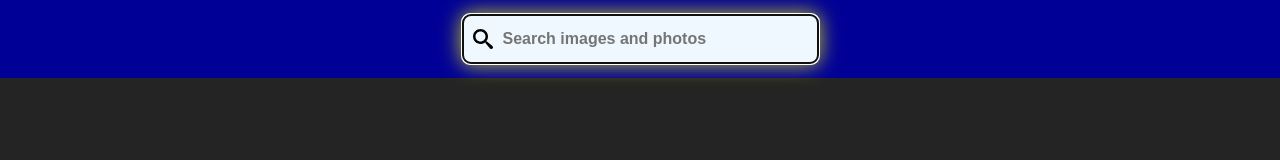
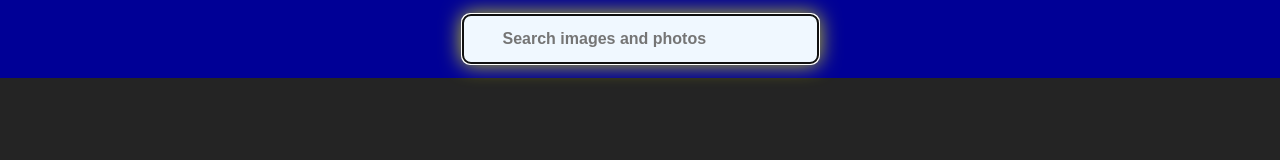
Before and after one commit to Dmytro-Tr/goit-react-hw-04, a React (Vite) app: page / in a window 1280 px wide. Shown: the top 160 px of the page. Built offline with nearby package versions, Linux system fonts and the light colour scheme.

Commit message:
fixed svg

```diff
--- a/src/components/searchBar/SearchBar.jsx
+++ b/src/components/searchBar/SearchBar.jsx
@@ -31,7 +31,8 @@ const SearchBar = ({ onHandleChangeQuery }) => {
           className={s.button}
         >
           <svg className={s.svg}>
-            <use href="/src/svg/symbols.svg#icon-search"></use>
+            <use href="../../svg/symbols.svg#icon-search"></use>
+            {/* <use href="/src/svg/symbols.svg#icon-search"></use> */}
           </svg>
         </button>
       </form>
```
